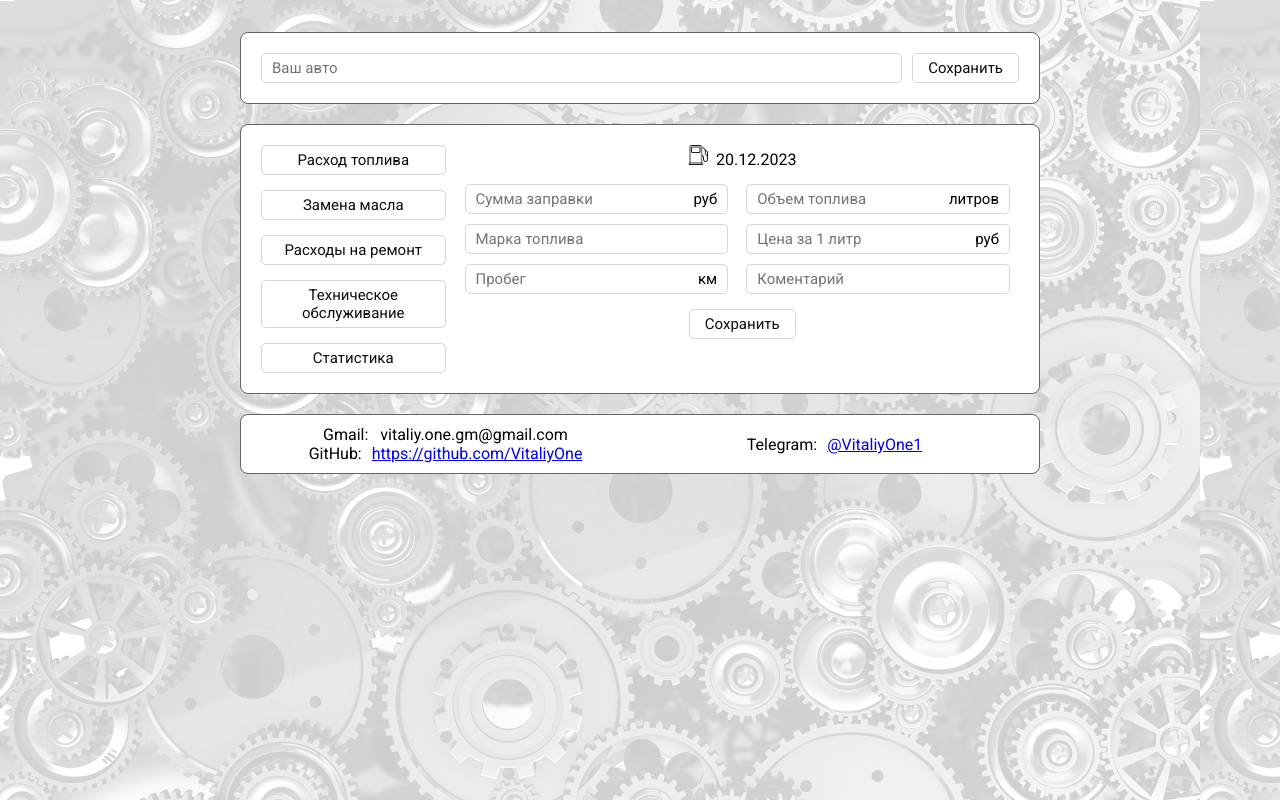
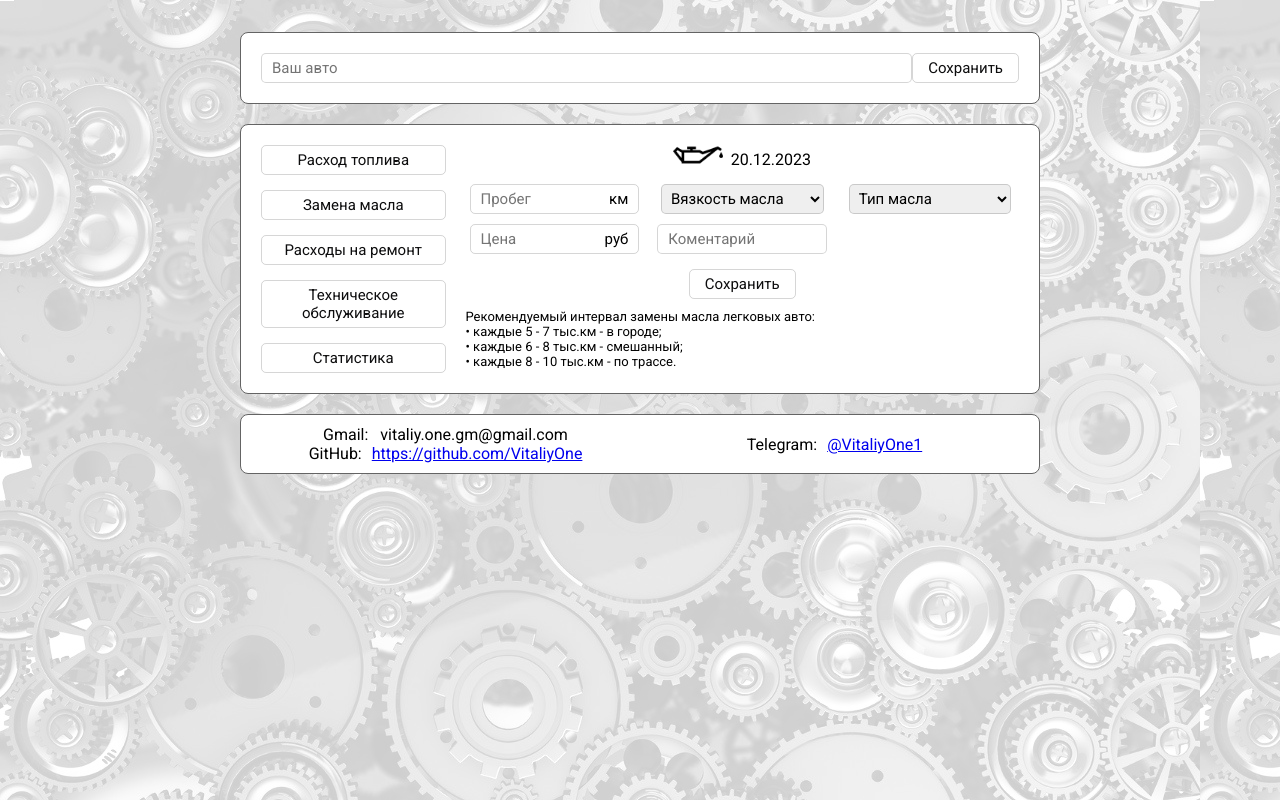
Before and after one commit to VitaliyOne/car-maintenance, a React (Vite) app: page / in a window 1280 px wide. Built offline with nearby package versions, Linux system fonts and the light colour scheme.

Commit message:
creating the OilChange component

```diff
--- a/src/App.css
+++ b/src/App.css
@@ -60,3 +60,12 @@
     grid-row-gap: 10px;
     justify-items: center;
 }
+
+.infoOilСhange{
+    margin: 15px;
+    display: grid;
+    grid-template-columns: repeat(auto-fit, minmax(120px, 1fr));
+    grid-column-gap: 40px;
+    grid-row-gap: 10px;
+    justify-items: center;
+}
--- a/src/components/CarMaintenanceMenu.tsx
+++ b/src/components/CarMaintenanceMenu.tsx
@@ -1,6 +1,6 @@
-import FuelСonsumption from "./FuelСonsumption"
+// import FuelСonsumption from "./FuelСonsumption"
+import OilСhange from "./OilСhange"
 import MyButton from "./UI/button/MyButton"
-
 
 const CarMaintenanceMenu = () => {
   return (
@@ -12,7 +12,8 @@ const CarMaintenanceMenu = () => {
         <MyButton children="Техническое обслуживание"></MyButton>
         <MyButton children="Статистика"></MyButton>
       </div>
-        <FuelСonsumption></FuelСonsumption>
+        {/* <FuelСonsumption></FuelСonsumption> */}
+        <OilСhange></OilСhange>
     </div>
   )
 }
--- a/src/components/FuelСonsumption.tsx
+++ b/src/components/FuelСonsumption.tsx
@@ -17,11 +17,11 @@ const FuelСonsumption = () => {
         <time><img src={Fuel} alt="Fuel" style={{height: "20px"}}/> &nbsp;{dateTime}</time>
         <form>
             <div className="infoFuelСonsumption">
-                <InputAdornment placeholder="Сумма заправки" type="text" span="руб"></InputAdornment>
-                <InputAdornment placeholder="Объем топлива" type="text"span="литров" ></InputAdornment>
+                <InputAdornment placeholder="Сумма заправки" type="number" span="руб"></InputAdornment>
+                <InputAdornment placeholder="Объем топлива" type="number" span="литров" ></InputAdornment>
                 <MyInput placeholder="Марка топлива" type="text"></MyInput>
-                <InputAdornment placeholder="Цена за 1 литр" type="text" span="руб"></InputAdornment>
-                <InputAdornment placeholder="Пробег" type="text" span="км"></InputAdornment>
+                <InputAdornment placeholder="Цена за 1 литр" type="number" span="руб"></InputAdornment>
+                <InputAdornment placeholder="Пробег" type="number" span="км"></InputAdornment>
                 <MyInput placeholder="Коментарий" type="text"></MyInput>
             </div>
             <div style={{marginTop: "10px"}}>
--- /dev/null
+++ b/src/components/OilСhange.tsx
@@ -0,0 +1,109 @@
+import { useEffect, useState } from "react";
+import OilLamp from '/public/oilLamp.png';
+import MyButton from "./UI/button/MyButton";
+import MyInput from "./UI/input/MyInput";
+import InputAdornment from "./UI/InputAdornment/InputAdornment";
+import MySelect from "./UI/select/MySelect";
+
+const OilСhange = () => {
+    const [dateTime, setDateTime] = useState<string>();
+    const [oilViscosityValue, setOilViscostyValue] = useState<string>('')
+    const [typeOilValue, settypeOilValue] = useState<string>('')
+
+    const oilViscosity = [
+        {
+            value: "0w-40",
+            name: "0w-40"
+        },
+        {
+            value:"5w-30",
+            name: "5w-30"
+        },
+        {
+            value: "5w-40",
+            name: "5w-40"
+        },
+        {
+            value: "5w-50",
+            name: "5w-50"
+        },
+        {
+            value: "10w-30",
+            name: "10w-30"
+        },
+        {
+            value: "10w-40",
+            name: "10w-40"
+        },
+        {
+            value: "15w-40",
+            name: "15w-40"
+        },
+        {
+            value: "20w-40",
+            name: "20w-40"
+    }]
+
+    const typeOil = [
+        {
+            value: "Синтетика",
+            name: "Синтетика"
+        },
+        {
+            value: "Полусинтетика",
+            name: "Полусинтетика"
+        },
+        {
+            value: "Минеральное",
+            name: "Минеральное"
+    }]
+
+    useEffect(() => {
+      const date = new Date();
+      setDateTime(`${date.getDate()}.${date.getMonth()+1}.${date.getFullYear()}`)
+    }, []);
+
+    const getOil = (oilViscosityValue: string) => {
+        setOilViscostyValue(oilViscosityValue)
+    }
+
+    const getTypeOil = (typeOilValue: string) => {
+        settypeOilValue(typeOilValue)
+    }
+
+  return (
+    <div>
+        <time><img src={OilLamp} alt="OilLamp" style={{height: "20px"}}/> &nbsp;{dateTime}</time>
+        <form style={{marginTop: "10px"}}>
+            <div className="infoOilСhange">
+                <InputAdornment placeholder="Пробег" type="number" span="км"></InputAdornment>
+                <MySelect
+                    defaultValue="Вязкость масла"
+                    value={oilViscosityValue}
+                    option={oilViscosity}
+                    onChange={(event)=>getOil(event)}>
+                    </MySelect>
+                <MySelect
+                    defaultValue="Тип масла"
+                    value={typeOilValue}
+                    option={typeOil}
+                    onChange={(event)=>getTypeOil(event)}>
+                </MySelect>
+                <InputAdornment placeholder="Цена" type="number" span="руб"></InputAdornment>
+                <MyInput placeholder="Коментарий" type="text"></MyInput>
+            </div>
+            <div style={{marginTop: "10px"}}>
+                <MyButton children="Сохранить"></MyButton>
+            </div>
+        </form>
+        <div style={{textAlign:"left", marginTop: "10px", fontSize:"13px"}}>
+                <p>Рекомендуемый интервал замены масла легковых авто:</p>
+                <p>• каждые 5 - 7 тыс.км - в городе;</p>
+                <p>• каждые 6 - 8 тыс.км - смешанный;</p>
+                <p>• каждые 8 - 10 тыс.км - по трассе.</p>
+        </div>
+    </div>
+  )
+}
+
+export default OilСhange
--- a/src/components/UI/InputAdornment/InputAdornment.module.css
+++ b/src/components/UI/InputAdornment/InputAdornment.module.css
@@ -1,5 +1,4 @@
 .inputAdornment{
-    margin-right: 10px;
     padding: 5px 10px;
     border: 1px solid rgba(51, 51, 51, 0.2);
     border-radius: 5px;
--- a/src/components/UI/InputAdornment/InputAdornment.tsx
+++ b/src/components/UI/InputAdornment/InputAdornment.tsx
@@ -3,7 +3,7 @@ import classes from "./InputAdornment.module.css";
 interface InputAdornmentProps extends React.InputHTMLAttributes<HTMLInputElement> {
     placeholder: string;
     type: string;
-    span?: string;
+    span: string;
     value?: string;
   }
 
--- a/src/components/UI/input/MyInput.module.css
+++ b/src/components/UI/input/MyInput.module.css
@@ -1,5 +1,4 @@
 .myInput{
-    margin-right: 10px;
     padding: 5px 10px;
     border: 1px solid rgba(51, 51, 51, 0.2);
     border-radius: 5px;
@@ -13,6 +12,10 @@
     background: rgba(51, 51, 51, 0.2);
 }
 
+.myInput:focus{
+    background: white;
+}
+
 /* @media (max-width: 600px) {
     .myInput{
         width: 100%;
--- a/src/components/UI/select/MySelect.module.css
+++ b/src/components/UI/select/MySelect.module.css
@@ -1,8 +1,17 @@
 .mySelect{
-    padding: 5px 15px;
-    font-size: 14px;
-    padding-left: 3px;
-    border: 1px solid rgba(51, 51, 51, 0.7);
-    border-radius: 4px;
+    font-size: 15px;
+    padding-left: 5px;
+    border: 1px solid rgba(51, 51, 51, 0.2);
+    border-radius: 5px;
     font-family: 'Roboto', sans-serif;
-    }
+    outline:none;
+    width: calc(110%);
+}
+
+.mySelect:hover{
+    background: rgba(51, 51, 51, 0.2);
+}
+
+.mySelect:focus{
+    background: white;
+}
```
Also changed, not shown: public/oilLamp.png (added).
